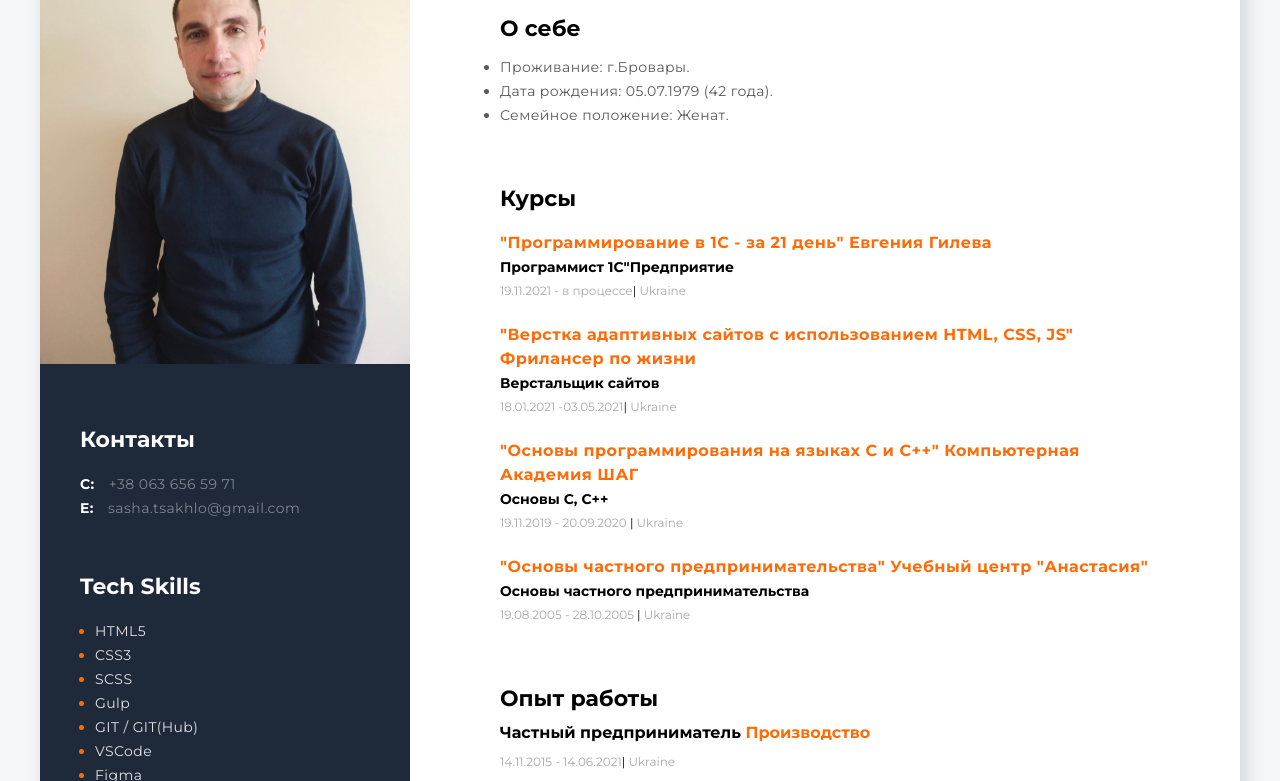
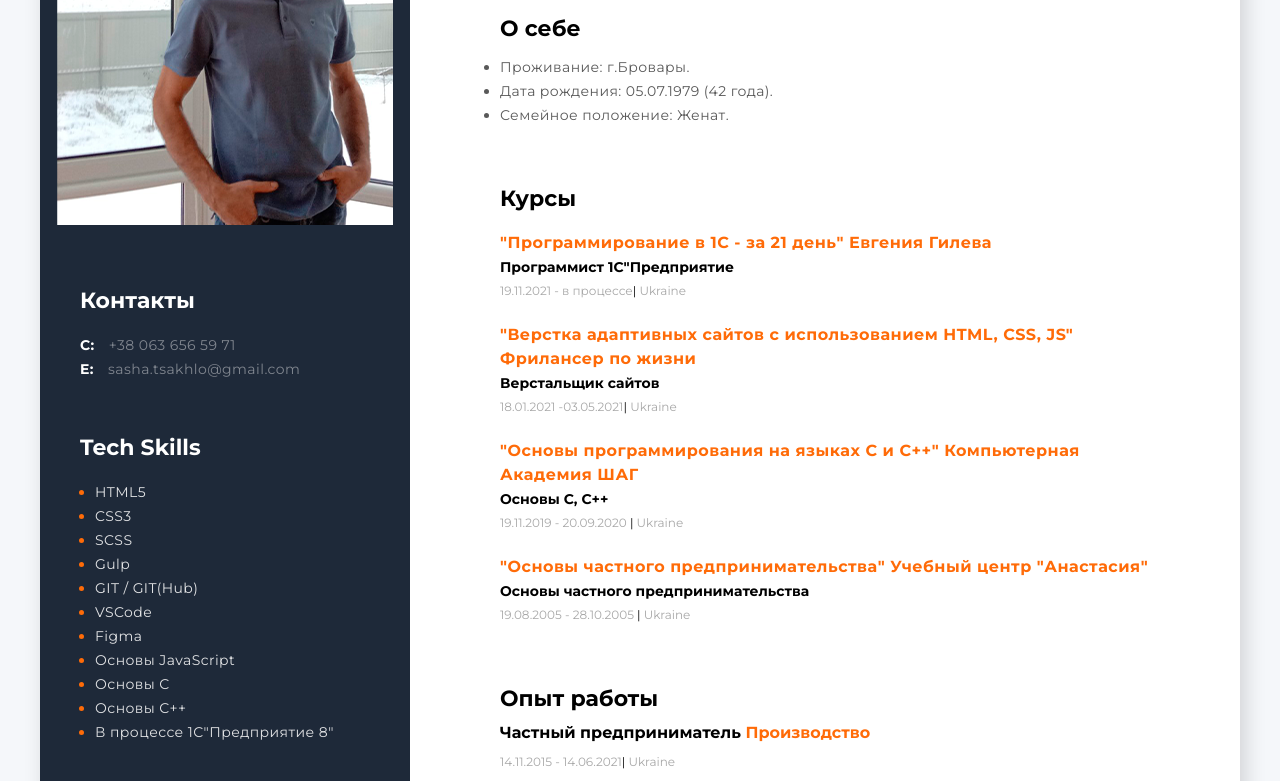
Before and after one commit to Sanyok-top/CV, a plain HTML site: page CV-my_resume/index.html in a window 1280 px wide. Shown: the part 169-950 px from the top of the page. Drawn offline with Linux system fonts and the light colour scheme.

Commit message:
image replacement

```diff
--- a/CV-my_resume/index.html
+++ b/CV-my_resume/index.html
@@ -15,7 +15,7 @@
 		<div class="main-container">
 			<aside class="side-panel-left">
 				<div class="roof-side-panel-left"></div>
-				<img class="photo" src="./img/I-1.jpg" alt="My photo">
+				<img class="photo" src="./img/Ya.png" alt="My photo">
 				<!--contacts container-->
 				<div class="contacts-container">
 					<h3 class="contacts-title">Контакты</h3>
```
Also changed, not shown: CV-my_resume/img/1-2.jpg.
